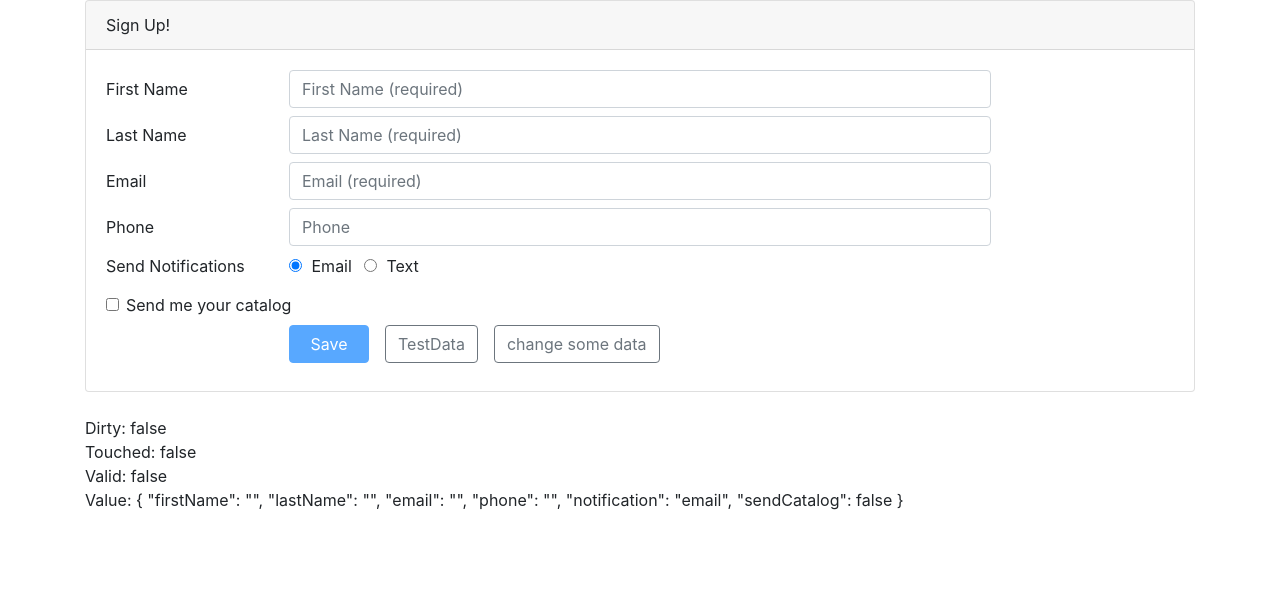
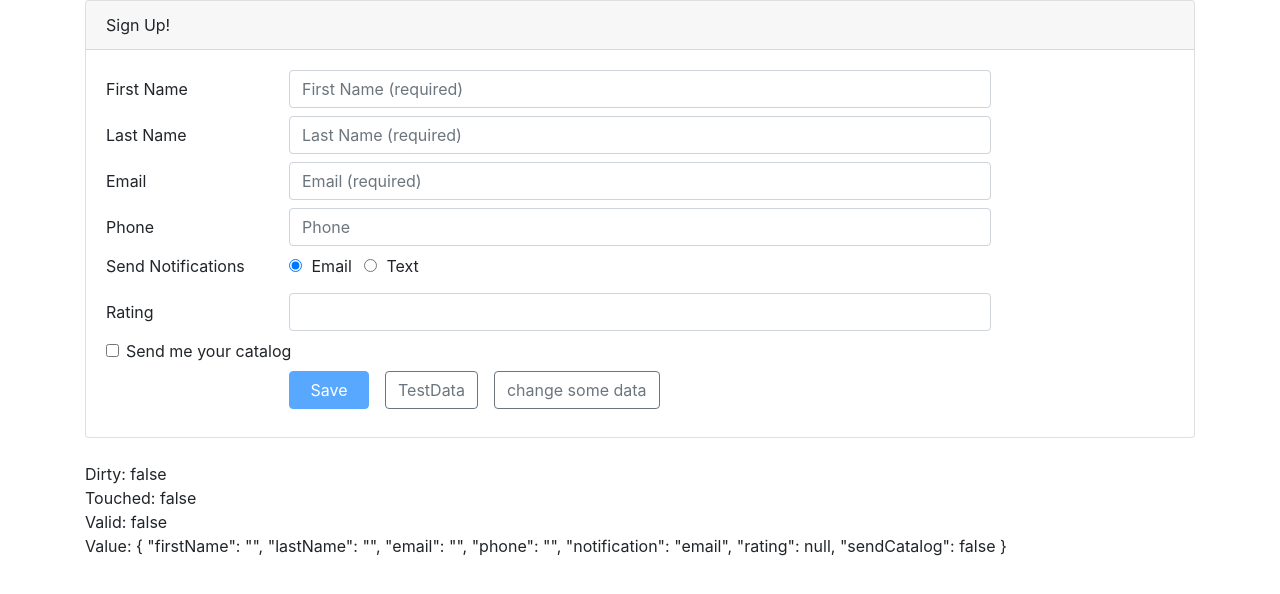
Before and after one commit to shady-abdelhamid/complex-forms, an Angular app: page / in a window 1280 px wide. Shown: the top 594 px of the page. Built offline with nearby package versions, Linux system fonts and the light colour scheme.

Commit message:
add custome range validator

```diff
--- a/src/app/customer/customer.component.html
+++ b/src/app/customer/customer.component.html
@@ -110,6 +110,23 @@
                        (click)="setNotification('text')"> Text
               </label>
             </div>
+          </div>
+        </div>
+
+        <div class="form-group row mb-2">
+          <label class="col-md-2 col-form-label"
+                 for="ratingId">Rating</label>
+          <div class="col-md-8">
+            <input class="form-control"
+                   id="ratingId"
+                   type="number"
+                   formControlName="rating"
+                   [ngClass]="{'is-invalid': (customerForm.get('rating').touched || customerForm.get('rating').dirty) && !customerForm.get('rating').valid }" />
+            <span class="invalid-feedback">
+              <span *ngIf="customerForm.get('rating').errors?.range">
+                Please rate your experience from 1 to 5.
+              </span>
+            </span>
           </div>
         </div>
 
--- a/src/app/customer/customer.component.ts
+++ b/src/app/customer/customer.component.ts
@@ -1,6 +1,14 @@
 import { Component, OnInit } from '@angular/core';
-import { FormBuilder, FormGroup, Validators } from '@angular/forms';
+import { FormBuilder, FormGroup, Validators, AbstractControl } from '@angular/forms';
 import { Customer } from '../customer';
+
+function ratingRange(control: AbstractControl): { [key: string]: boolean } | null {
+  const { value } = control;
+  if (value !== null && (isNaN(value) || value < 1 || value > 5)) {
+    return { 'range': true };
+  }
+  return null;
+}
 
 @Component({
   selector: 'customer',
@@ -20,6 +28,7 @@
       email: ['', [Validators.required, Validators.email]],
       phone: '',
       notification: 'email',
+      rating: [null,ratingRange],
       sendCatalog: false,
     });
   }
```
